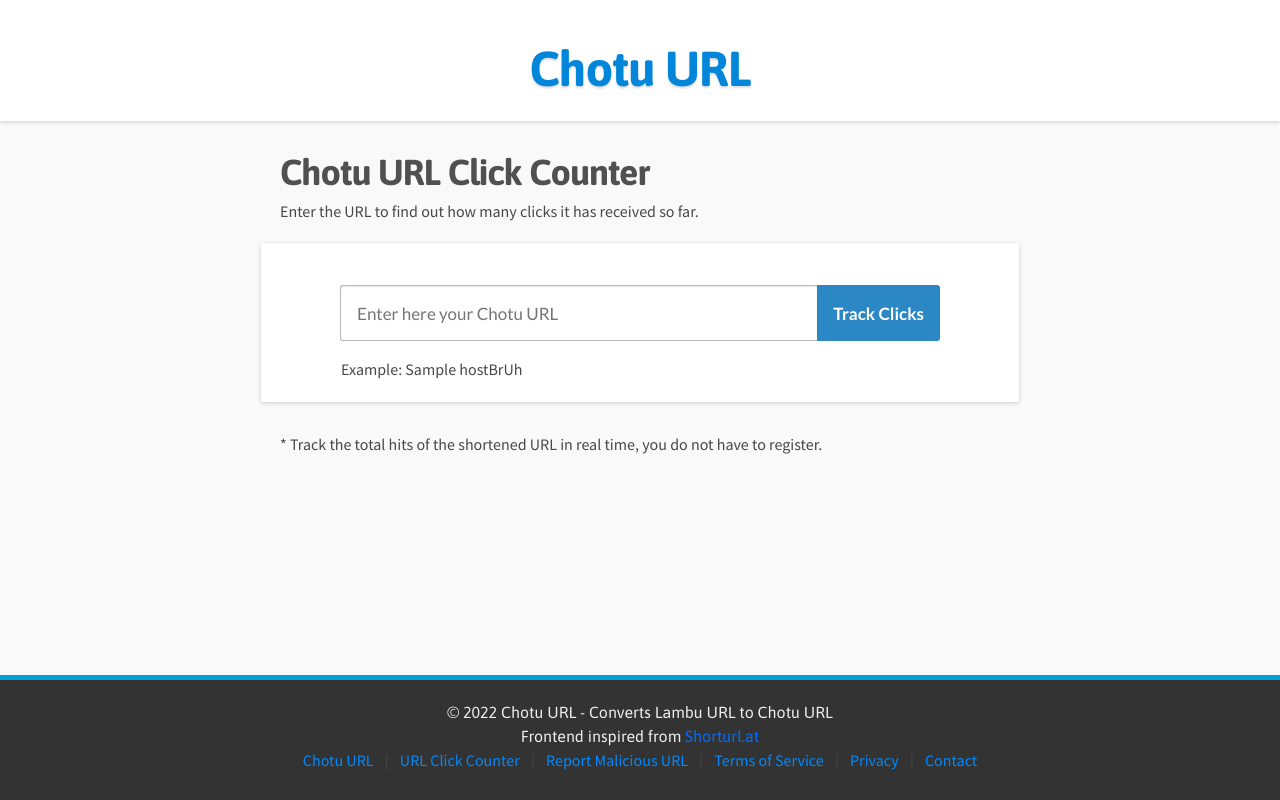
After one commit to Chotu-Projects/Chotu-Url, a Flask app: template templates/counter.html in a window 1280 px wide. The commit adds this page. Run offline with Flask 2, Linux system fonts and the light colour scheme; the template is opened without the code that fills it: most values are stand-ins (such as "Sample title", 1, 10 or a date in 2020).

Commit message:
v1.1.0 🚀✨👶🏼

```diff
--- a/app.py
+++ b/app.py
@@ -7,8 +7,6 @@
 import Database.database as dbs
 from Encoder.generator import base58, encrypt
 from utils.config import load_config
-
-PYTHONHASHSEED = 0
 
 # config
 config = load_config()
@@ -57,6 +55,7 @@
     data = {
         'url': original_url,
         'chotu_url': chotu_url,
+        'counter_url': f"{config['completeDomain']}count?url={chotu_url_str}",
         'social': {
             'facebook': f'https://www.facebook.com/sharer/sharer.php?u={chotu_url}',
             'twitter': f'https://twitter.com/share?url={chotu_url}',
@@ -69,9 +68,24 @@
     return render_template('chotu.html', data=data)
 
 
-@app.route('/test_chotu')
-def test_chotu():
-    return render_template('chotu.html')
+@app.route('/counter')
+def counter():
+    data = {
+        "host": config['domain']
+    }
+    return render_template('counter.html', data=data)
+
+
+@app.route('/count', methods=['GET'])
+def count():
+    chotu_url = request.args['url']
+
+    if config['domain'] in chotu_url:
+        chotu_url = chotu_url.split('/')[1]
+
+    views = dbs.fetch_views(collection, chotu_url, hash_salt)
+
+    return render_template('count.html', views=views)
 
 
 # Error Handling
--- a/config/config.json
+++ b/config/config.json
@@ -1,5 +1,6 @@
 {
     "domain": "localhost:5000/",
+    "completeDomain": "http://localhost:5000/",
     "env_path": "",
 
     "expire_days": 60,
--- /dev/null
+++ b/templates/counter.html
@@ -0,0 +1,60 @@
+<!DOCTYPE html>
+<html lang="en-us">
+
+<head>
+    <meta charset="utf-8">
+    <title>Choturl Click Counter</title>
+    <meta name="description"
+        content="Choturl click counter shows how many clicks your Chotu URL received so far in real time.">
+    <meta name="viewport" content="width=device-width, initial-scale=1">
+    <link rel="stylesheet" href="{{ url_for('static', filename='css/style.css') }}">
+    <link rel="shortcut icon" href="favicon.ico">
+</head>
+
+<body>
+    <header>
+        <div id="top">
+            <div id="logo"><a href="{{ url_for('home') }}" class="logo">Chotu URL</a></div>
+        </div>
+    </header>
+    <main>
+        <section id="content">
+            <h1>Chotu URL Click Counter</h1>
+            <p>Enter the URL to find out how many clicks it has received so far.</p>
+        </section>
+        <section id="urlbox">
+            <br><br>
+            <form action="/count" method="get">
+                <div id="formurl">
+                    <input type="url" name="url" placeholder="Enter here your Chotu URL" required>
+                    <div id="formbutton">
+                        <input type="submit" value="Track Clicks">
+                    </div>
+                </div>
+            </form>
+            <p style="padding: 0 50px;">Example: {{ data['host'] }}BrUh</p>
+        </section>
+        <section id="content">
+            <p>* Track the total hits of the shortened URL in real time, you do not have to register.</p>
+        </section>
+    </main>
+    <footer>
+        <div id="footerbox">
+            <div>© 2022 Chotu URL - Converts Lambu URL to Chotu URL</div>
+            <div>Frontend inspired from <a href="https://www.shorturl.at/">Shorturl.at</a></div>
+            <ul>
+                <li><a href="{{ url_for('home') }}">Chotu URL</a></li>
+                <li>|</li>
+                <li><a href="{{ url_for('counter') }}">URL Click Counter</a></li>
+                <li>|</li>
+                <li><a href="#">Report Malicious URL</a></li>
+                <li>|</li>
+                <li><a href="#">Terms of Service</a></li>
+                <li>|</li>
+                <li><a href="#">Privacy</a></li>
+                <li>|</li>
+                <li><a href="#">Contact</a></li>
+            </ul>
+        </div>
+    </footer>
+</html>
```
Also changed, not shown: Database/database.py (+24 -0 lines), templates/chotu.html (+3 -12 lines), templates/count.html (added, +51 -0 lines), templates/home.html (+9 -9 lines).
